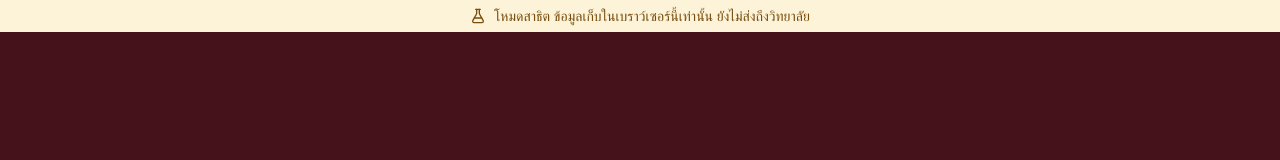
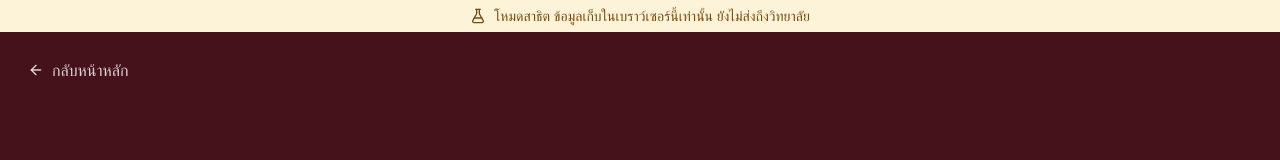
Before and after one commit to tctatc/thaluang-admission, a React (Vite) app in the folder web/: page /#/staff/settings in a window 1280 px wide. Shown: the top 160 px of the page. Built offline with nearby package versions, Linux system fonts and the light colour scheme; no server answers; a web font is replaced by a local one.

Commit message:
หน้าเจ้าหน้าที่: ลิงก์กลับหน้าหลัก
Co-Authored-By: Claude Opus 5.5 <noreply@anthropic.com>

```diff
--- a/web/src/app/App.tsx
+++ b/web/src/app/App.tsx
@@ -1,6 +1,6 @@
 import { useEffect, useState } from 'react';
 import { Link, NavLink, Navigate, Outlet, Route, Routes, useLocation } from 'react-router-dom';
-import { BarChart3, FlaskConical, LogOut, Settings as SettingsIcon, Users } from 'lucide-react';
+import { BarChart3, ExternalLink, FlaskConical, LogOut, Settings as SettingsIcon, Users } from 'lucide-react';
 import { api, apiMode, type PublicConfig } from '../lib/api';
 import { cn, Loading } from '../components/ui';
 import { HomePage } from '../pages/HomePage';
@@ -118,6 +118,9 @@ function StaffLayout() {
             {staff.role === 'admin' && <NavLink to="/staff/settings" className={link}><SettingsIcon className="size-4" aria-hidden="true" />ตั้งค่า</NavLink>}
           </nav>
           <div className="flex items-center gap-2 text-sm">
+            <Link to="/" className="inline-flex min-h-11 items-center gap-1.5 rounded-control px-3 text-ink-inverse/80 hover:bg-ink-inverse/10 hover:text-ink-inverse">
+              <ExternalLink className="size-4" aria-hidden="true" />หน้าเว็บผู้สมัคร
+            </Link>
             <span className="text-ink-inverse/80">{staff.displayName}</span>
             <button type="button" onClick={logout} className="inline-flex min-h-11 items-center gap-1.5 rounded-control px-3 text-ink-inverse/80 hover:bg-ink-inverse/10 hover:text-ink-inverse">
               <LogOut className="size-4" aria-hidden="true" />ออกจากระบบ
--- a/web/src/pages/staff/LoginPage.tsx
+++ b/web/src/pages/staff/LoginPage.tsx
@@ -1,5 +1,6 @@
 import { useState, type FormEvent } from 'react';
-import { LogIn } from 'lucide-react';
+import { Link } from 'react-router-dom';
+import { ArrowLeft, LogIn } from 'lucide-react';
 import { useStaff } from '../../app/staff';
 import { Alert, Button, TextField } from '../../components/ui';
 import { apiMode, errorMessage } from '../../lib/api';
@@ -25,7 +26,10 @@ export function LoginPage() {
   };
 
   return (
-    <div className="grid min-h-dvh place-items-center bg-brand-deep px-4 py-10">
+    <div className="relative grid min-h-dvh place-items-center bg-brand-deep px-4 py-16">
+      <Link to="/" className="absolute left-4 top-4 inline-flex min-h-11 items-center gap-2 rounded-control px-3 text-ink-inverse/80 transition-colors hover:bg-ink-inverse/10 hover:text-ink-inverse">
+        <ArrowLeft className="size-4" aria-hidden="true" />กลับหน้าหลัก
+      </Link>
       <div className="w-full max-w-sm">
         <img src={`${import.meta.env.BASE_URL}college-logo.png`} alt="" className="mx-auto size-20 rounded-full bg-surface p-1" />
         <h1 className="mt-4 text-center text-2xl font-bold text-ink-inverse">งานรับสมัคร (เจ้าหน้าที่)</h1>
```
